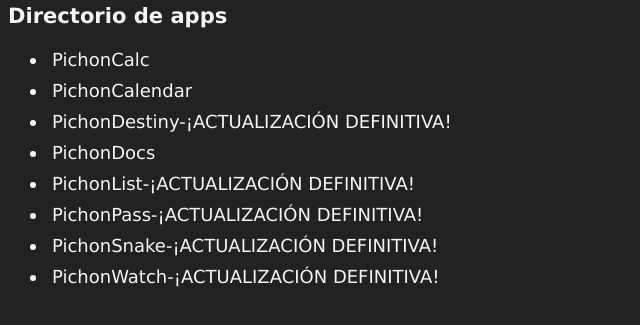
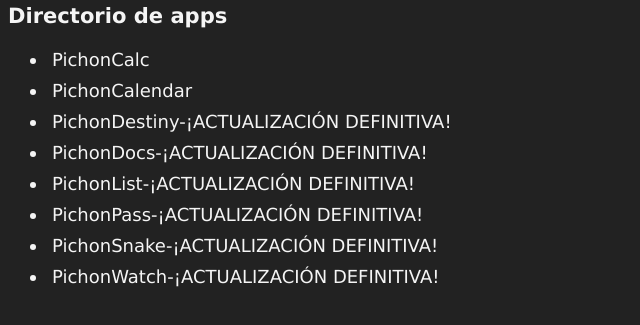
Before and after one commit to Pichisoft/Web, a plain HTML site: page index.html in a window 1280 px wide. Shown: the part 87-412 px from the top of the page, without its empty margins (0-640 px from the left). Drawn offline with Linux system fonts and the light colour scheme.

Commit message:
Update index.html

```diff
--- a/index.html
+++ b/index.html
@@ -63,7 +63,7 @@
       </li>
       <li>
         <a target="_blank" rel="noopener noreferrer" href="https://pichisoft.github.io/web/pichondocs.html"
-          >PichonDocs</a
+          >PichonDocs-¡ACTUALIZACIÓN DEFINITIVA!</a
         >
       </li>
       <li>
```
